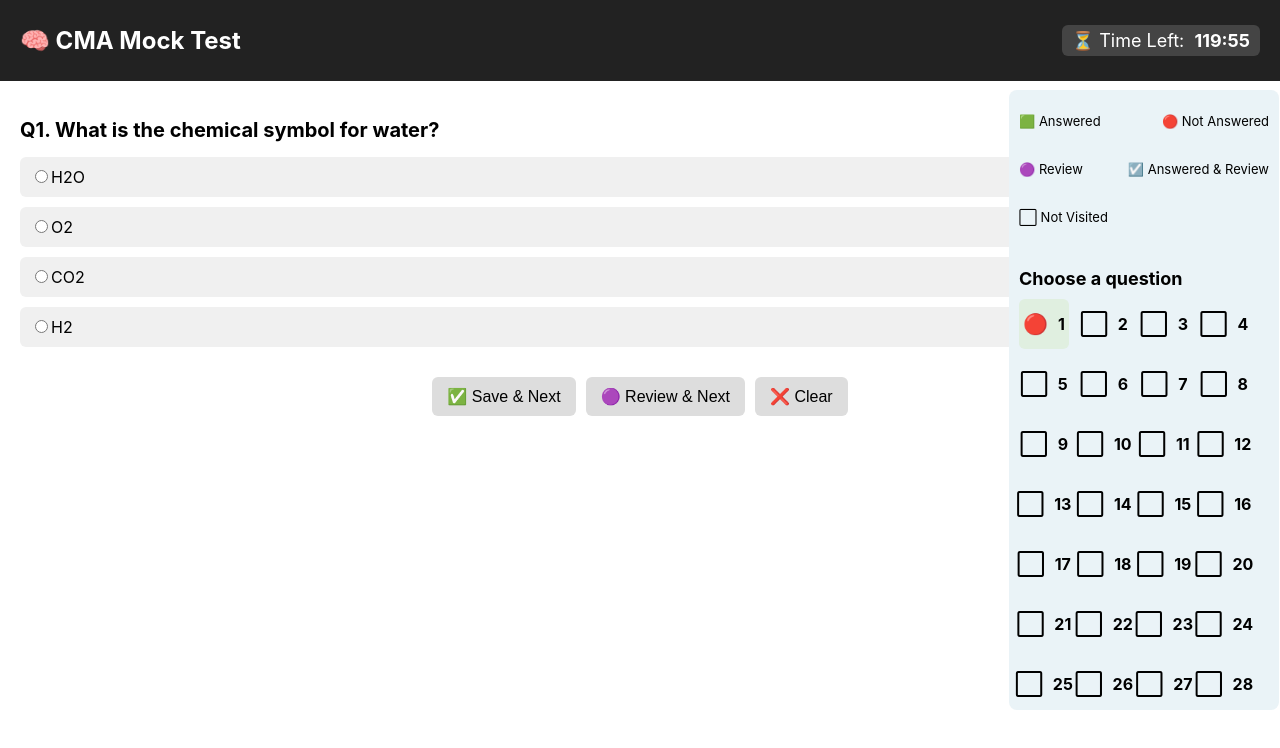
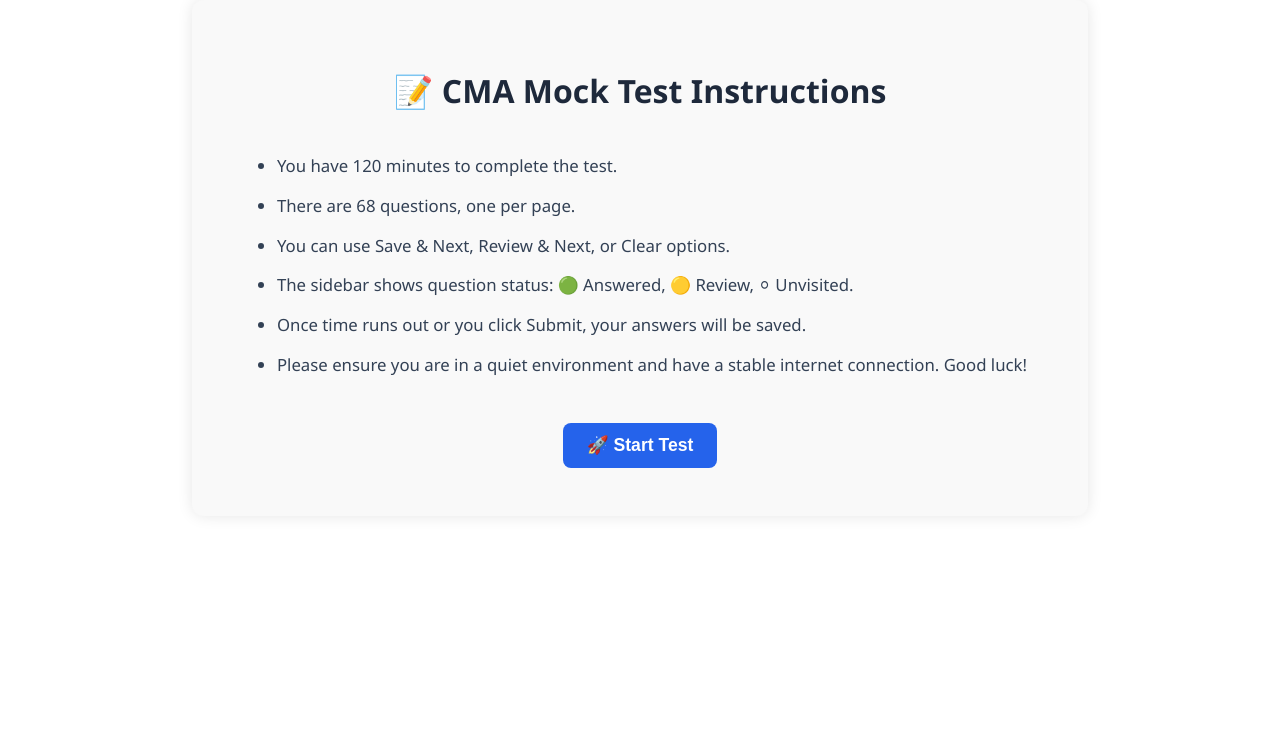
Before and after one commit to manoj-r-code/cma-mock-ffb, a React (Create React App) app: page / in a window 1280 px wide. Shown: the top 748 px of the page. Built offline with nearby package versions, Linux system fonts and the light colour scheme.

Commit message:
implemented routing,instructions and thank you page

```diff
--- a/public/index.html
+++ b/public/index.html
@@ -3,7 +3,7 @@
 
 <head>
   <meta charset="utf-8" />
-  <link rel="icon" href="%PUBLIC_URL%/favicon.ico" />
+  <link rel="icon" href="cma-favicon.jpg" />
   <meta name="viewport" content="width=device-width, initial-scale=1" />
   <meta name="theme-color" content="#000000" />
   <meta name="description" content="Web site created using create-react-app" />
--- a/src/App.js
+++ b/src/App.js
@@ -84,116 +84,50 @@
 // }
 
 // export default App;
+// import "./App.css";
+// import NavBar from "./components/NavBar";
+// import { Routes, Route } from "react-router-dom";
+// import Home from "./components/pages/Home";
+// import GameBoard from "./components/pages/Game";
+// import Gallery from "./components/pages/Gallery";
+// import Login from "./components/pages/Login";
+// import Register from "./components/pages/Register";
 
-import { useState, useEffect } from "react";
-import { questions } from "./data/questions";
-import Header from "./components/Header";
-import QuestionPage from "./components/QuestionPage";
-import Controls from "./components/Controls";
-import Sidebar from "./components/SideBar";
+// function App() {
+//   return (
+//     <>
+//       <NavBar />
+//       <main className="main-content">
+//         <Routes>
+//           <Route path="/login" element={<Login />} />
+//           <Route path="/register" element={<Register />} />
+//           <Route path="/" element={<Home />}></Route>
+//           <Route path="/gallery" element={<Gallery />}></Route>
+//           <Route path="/game" element={<GameBoard />}></Route>
+//         </Routes>
+//       </main>
+//     </>
+//   );
+// }
 
-const TOTAL_TIME = 120 * 60; // 120 mins in seconds
+// export default App;
+
+import "./App.css";
+import { Routes, Route,Navigate } from "react-router-dom";
+import Container from "./components/Container";
+import Instructions from "./components/Instructions";
+import ThankYou from "./components/ThankYou";
 
 function App() {
-  const [currentQ, setCurrentQ] = useState(0);
-  const [timeLeft, setTimeLeft] = useState(TOTAL_TIME);
-
-  const [answers, setAnswers] = useState(
-    Array(68)
-      .fill()
-      .map(() => ({
-        selectedOption: null,
-        status: "not_visited", // Initially all questions are not visited
-      }))
-  );
-
-  // Update the question status when the user navigates to it
-  useEffect(() => {
-    setAnswers((prevAnswers) => {
-      const updatedAnswers = [...prevAnswers];
-      if (updatedAnswers[currentQ].status === "not_visited") {
-        updatedAnswers[currentQ].status = "not_answered"; // Keep it as not_answered when visited but not saved
-      }
-      return updatedAnswers;
-    });
-  }, [currentQ]);
-
-  // Timer logic
-  useEffect(() => {
-    const timer = setInterval(() => {
-      setTimeLeft((prev) => {
-        if (prev <= 1) {
-          clearInterval(timer);
-          // handle auto-submit here
-          return 0;
-        }
-        return prev - 1;
-      });
-    }, 1000);
-    return () => clearInterval(timer);
-  }, []);
-
-  // Handle saving answers and updating question status to "answered"
-  const handleAnswer = (selectedOption) => {
-    setAnswers((prevAnswers) => {
-      const updatedAnswers = [...prevAnswers];
-      updatedAnswers[currentQ] = {
-        ...updatedAnswers[currentQ],
-        selectedOption, // Just update the selected option
-      };
-      return updatedAnswers;
-    });
-  };
-  const handleSubmit = () => {
-    const confirmSubmit = window.confirm(
-      "Are you sure you want to submit the test?"
-    );
-    if (confirmSubmit) {
-      // Replace this with your actual submission logic
-      console.log("✅ Test submitted!", answers);
-
-      // Optional: you can also disable navigation or redirect here
-      // Example: navigate("/results"); or setSubmitted(true);
-    }
-  };
-
-  // Function to save the answer and update status
-  const saveAnswer = () => {
-    setAnswers((prevAnswers) => {
-      const updatedAnswers = [...prevAnswers];
-      updatedAnswers[currentQ] = {
-        ...updatedAnswers[currentQ],
-        status: "answered", // Update status to answered when Save & Next is clicked
-      };
-      return updatedAnswers;
-    });
-  };
-
   return (
-    <div className="app">
-      <Header timeLeft={timeLeft} />
-      <div className="main-content">
-        <Sidebar
-          answers={answers}
-          onNavigate={(index) => setCurrentQ(index)}
-          onSubmit={handleSubmit}
-        />
-        <QuestionPage
-          question={questions[currentQ]}
-          index={currentQ}
-          answer={answers[currentQ]}
-          setAnswers={setAnswers}
-          handleAnswer={handleAnswer}
-        />
-        <Controls
-          currentQ={currentQ}
-          setCurrentQ={setCurrentQ}
-          answers={answers}
-          setAnswers={setAnswers}
-          saveAnswer={saveAnswer} // Pass the saveAnswer function to Controls
-        />
-      </div>
-    </div>
+    <main className="main-content">
+      <Routes>
+        <Route path="/" element={<Instructions />} />
+        <Route path="/test" element={<Container />} />
+        <Route path="/thank-you" element={<ThankYou />} />
+        <Route path="*" element={<Navigate to="/" replace />} />
+      </Routes>
+    </main>
   );
 }
 
--- /dev/null
+++ b/src/components/Container.jsx
@@ -0,0 +1,116 @@
+
+import { useState, useEffect } from "react";
+import { questions } from "../data/questions";
+import Header from "./Header";
+import QuestionPage from "./QuestionPage";
+import Controls from "./Controls";
+import Sidebar from "./SideBar";
+import { useNavigate } from "react-router-dom"; // Import useNavigate from react-router-dom
+const TOTAL_TIME = 120 * 60; // 120 mins in seconds
+
+function Container() {
+  const [currentQ, setCurrentQ] = useState(0);
+  const [timeLeft, setTimeLeft] = useState(TOTAL_TIME);
+  const navigate = useNavigate();
+
+  const [answers, setAnswers] = useState(
+    Array(68)
+      .fill()
+      .map(() => ({
+        selectedOption: null,
+        status: "not_visited", // Initially all questions are not visited
+      }))
+  );
+
+  // Update the question status when the user navigates to it
+  useEffect(() => {
+    setAnswers((prevAnswers) => {
+      const updatedAnswers = [...prevAnswers];
+      if (updatedAnswers[currentQ].status === "not_visited") {
+        updatedAnswers[currentQ].status = "not_answered"; // Keep it as not_answered when visited but not saved
+      }
+      return updatedAnswers;
+    });
+  }, [currentQ]);
+
+  // Timer logic
+  useEffect(() => {
+    const timer = setInterval(() => {
+      setTimeLeft((prev) => {
+        if (prev <= 1) {
+          clearInterval(timer);
+          // handle auto-submit here
+          return 0;
+        }
+        return prev - 1;
+      });
+    }, 1000);
+    return () => clearInterval(timer);
+  }, []);
+
+  // Handle saving answers and updating question status to "answered"
+  const handleAnswer = (selectedOption) => {
+    setAnswers((prevAnswers) => {
+      const updatedAnswers = [...prevAnswers];
+      updatedAnswers[currentQ] = {
+        ...updatedAnswers[currentQ],
+        selectedOption: selectedOption || null, // Clear if no option is selected
+        status: selectedOption ? "answered" : "not_answered", // Set the correct status based on selection
+      };
+      return updatedAnswers;
+    });
+  };
+
+  const handleSubmit = () => {
+    const confirmSubmit = window.confirm("Are you sure you want to submit the test?");
+    if (confirmSubmit) {
+      console.log("✅ Test submitted!", answers);
+      navigate("/thank-you"); // ✅ this works
+    }
+  };
+
+
+  // Function to save the answer and update status
+  const saveAnswer = () => {
+    setAnswers((prevAnswers) => {
+      const updatedAnswers = [...prevAnswers];
+      const currentAnswer = updatedAnswers[currentQ];
+
+      // Check if the selectedOption is null (answer was cleared)
+      updatedAnswers[currentQ] = {
+        ...currentAnswer,
+        status: currentAnswer.selectedOption ? "answered" : "not_answered", // If answered, mark as answered
+      };
+      return updatedAnswers;
+    });
+  };
+
+  return (
+    <div className="app">
+      <Header timeLeft={timeLeft} />
+      <div className="main-content">
+        <Sidebar
+          answers={answers}
+          onNavigate={(index) => setCurrentQ(index)}
+          onSubmit={handleSubmit}
+        />
+        <QuestionPage
+          question={questions[currentQ]}
+          index={currentQ}
+          answer={answers[currentQ]}
+          setAnswers={setAnswers}
+          handleAnswer={handleAnswer}
+        />
+        <Controls
+          currentQ={currentQ}
+          setCurrentQ={setCurrentQ}
+          answers={answers}
+          setAnswers={setAnswers}
+          saveAnswer={saveAnswer} // Pass the saveAnswer function to Controls
+        />
+      </div>
+    </div>
+  );
+}
+
+export default Container;
--- /dev/null
+++ b/src/components/Instructions.css
@@ -0,0 +1,64 @@
+.instructions-page {
+  display: flex;
+  flex-direction: column;
+  justify-content: center;
+  align-items: center;
+  padding: 3rem;
+  max-width: 800px;
+  margin: 0 auto;
+  background-color: #f9f9f9;
+  border-radius: 12px;
+  box-shadow: 0 0 15px rgba(0, 0, 0, 0.1);
+  font-family: "Segoe UI", Tahoma, Geneva, Verdana, sans-serif;
+}
+
+.instructions-page h1 {
+  font-size: 2rem;
+  margin-bottom: 1.5rem;
+  color: #1e293b;
+}
+
+.instructions-page ul {
+  text-align: left;
+  list-style: disc;
+  padding-left: 1.5rem;
+  margin-bottom: 2rem;
+  color: #334155;
+  line-height: 1.6;
+  font-size: 1.05rem;
+}
+
+.instructions-page li {
+  margin-bottom: 0.8rem;
+}
+
+.start-button {
+  padding: 12px 24px;
+  font-size: 1.1rem;
+  font-weight: bold;
+  color: white;
+  background-color: #2563eb;
+  border: none;
+  border-radius: 8px;
+  cursor: pointer;
+  transition: background 0.2s ease;
+}
+
+.start-button:hover {
+  background-color: #1d4ed8;
+}
+
+@media (max-width: 600px) {
+  .instructions-page {
+    padding: 1.5rem;
+  }
+
+  .instructions-page h1 {
+    font-size: 1.5rem;
+  }
+
+  .start-button {
+    width: 100%;
+    font-size: 1rem;
+  }
+}
--- /dev/null
+++ b/src/components/Instructions.jsx
@@ -0,0 +1,38 @@
+import { useNavigate } from "react-router-dom";
+import "./Instructions.css"; // Optional CSS file for styling
+
+const Instructions = () => {
+  const navigate = useNavigate();
+
+  const handleStart = () => {
+    navigate("/test"); // Navigate to test route
+  };
+
+  return (
+    <div className="instructions-page">
+      <h1>📝 CMA Mock Test Instructions</h1>
+      <ul>
+        <li>You have 120 minutes to complete the test.</li>
+        <li>There are 68 questions, one per page.</li>
+        <li>You can use Save & Next, Review & Next, or Clear options.</li>
+        <li>
+          The sidebar shows question status: 🟢 Answered, 🟡 Review, ⚪
+          Unvisited.
+        </li>
+        <li>
+          Once time runs out or you click Submit, your answers will be saved.
+        </li>
+        <li>
+          Please ensure you are in a quiet environment and have a stable
+          internet connection. Good luck!
+        </li>
+      </ul>
+
+      <button className="start-button" onClick={handleStart}>
+        🚀 Start Test
+      </button>
+    </div>
+  );
+};
+
+export default Instructions;
--- /dev/null
+++ b/src/components/ThankYou.css
@@ -0,0 +1,56 @@
+.thankyou-page {
+    display: flex;
+    flex-direction: column;
+    justify-content: center;
+    align-items: center;
+    height: 100vh;
+    text-align: center;
+    background-color: #f1f5f9;
+    font-family: "Segoe UI", Tahoma, Geneva, Verdana, sans-serif;
+    padding: 2rem;
+  }
+
+  .thankyou-page h1 {
+    font-size: 2.5rem;
+    color: #16a34a;
+    margin-bottom: 1rem;
+  }
+
+  .thankyou-page p {
+    font-size: 1.2rem;
+    color: #334155;
+    max-width: 600px;
+    margin-bottom: 2rem;
+    line-height: 1.6;
+  }
+
+  .home-button {
+    padding: 12px 24px;
+    font-size: 1.1rem;
+    font-weight: bold;
+    color: white;
+    background-color: #3b82f6;
+    border: none;
+    border-radius: 8px;
+    cursor: pointer;
+    transition: background 0.2s ease;
+  }
+
+  .home-button:hover {
+    background-color: #2563eb;
+  }
+
+  @media (max-width: 600px) {
+    .thankyou-page h1 {
+      font-size: 2rem;
+    }
+
+    .thankyou-page p {
+      font-size: 1rem;
+    }
+
+    .home-button {
+      width: 100%;
+      font-size: 1rem;
+    }
+  }
--- /dev/null
+++ b/src/components/ThankYou.jsx
@@ -0,0 +1,21 @@
+import "./ThankYou.css";
+import { useNavigate } from "react-router-dom";
+
+const ThankYou = () => {
+  const navigate = useNavigate();
+
+  return (
+    <div className="thankyou-page">
+      <h1>🎉 Thank You!</h1>
+      <p>
+        Your responses have been recorded successfully. Best of luck with your
+        CMA journey!
+      </p>
+      <button className="home-button" onClick={() => navigate("/")}>
+        Back to Home
+      </button>
+    </div>
+  );
+};
+
+export default ThankYou;
--- a/src/index.js
+++ b/src/index.js
@@ -3,11 +3,15 @@ import ReactDOM from 'react-dom/client';
 import './index.css';
 import App from './App';
 import reportWebVitals from './reportWebVitals';
+import { BrowserRouter } from "react-router-dom";
+
 
 const root = ReactDOM.createRoot(document.getElementById('root'));
 root.render(
   <React.StrictMode>
-    <App />
+    <BrowserRouter>
+     <App />
+   </BrowserRouter>
   </React.StrictMode>
 );
 
```
Also changed, not shown: public/cma-favicon.jpg (added), 1 other file (tests, documents, lock files or other folders).
